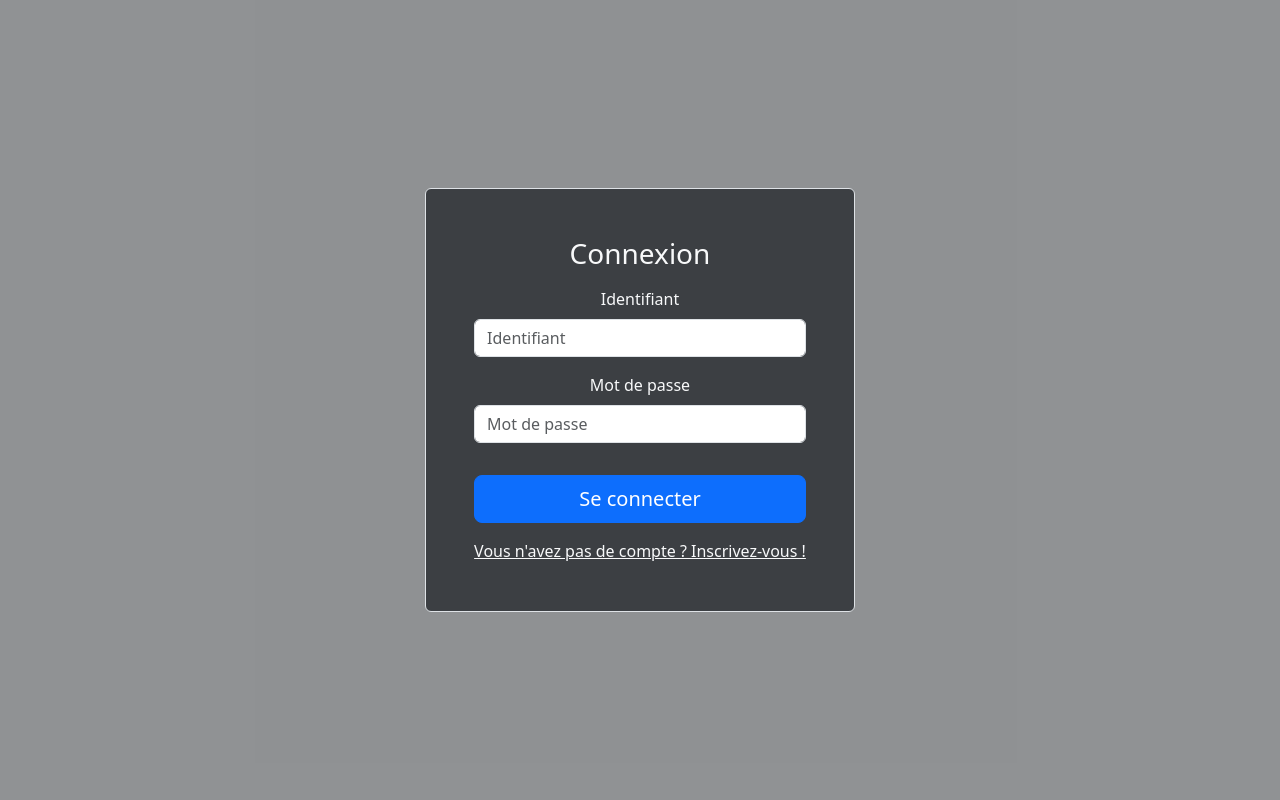
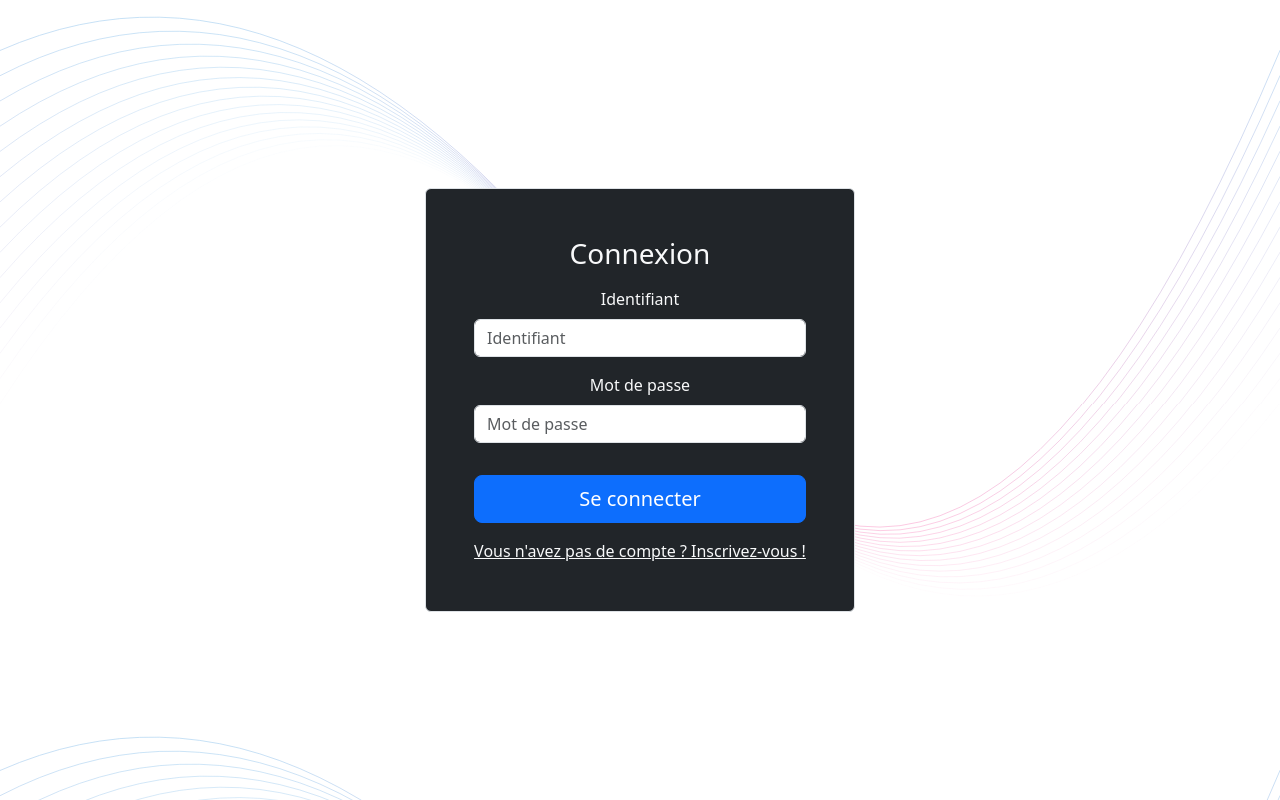
Before and after one commit to Westwood033/CTF, a React (Vite) app in the folder src/renderer/: page / in a window 1280 px wide. Built offline with nearby package versions, Linux system fonts and the light colour scheme.

Commit message:
(fix) Change: login background

```diff
--- a/src/renderer/index.html
+++ b/src/renderer/index.html
@@ -10,7 +10,7 @@
     />
   </head>
 
-  <body>
+  <body style="background-image:url('./src/assets/wavy-lines.svg')">
     <div id="root"></div>
     <script type="module" src="/src/main.tsx"></script>
   </body>
--- a/src/renderer/src/Login.tsx
+++ b/src/renderer/src/Login.tsx
@@ -21,9 +21,10 @@ function Login({ onLoginSuccess }: LoginProps): React.JSX.Element {
   return (
 
     <div
-      className="d-flex vh-100 w-100 align-items-center justify-content-center bg-dark bg-opacity-50">
+      className="d-flex vh-100 w-100 align-items-center justify-content-center">
+
       <form
-        className="d-flex flex-column text-center border rounded p-5 bg-dark bg-opacity-75"
+        className="d-flex flex-column text-center border rounded p-5 bg-dark"
         style={{ minWidth: "350px" }}
         onSubmit={(e) => {
           e.preventDefault();
--- a/src/renderer/src/assets/main.css
+++ b/src/renderer/src/assets/main.css
@@ -1,6 +1,6 @@
 @import './base.css';
 
-body {
+/*body {
   display: flex;
   align-items: center;
   justify-content: center;
@@ -169,3 +169,4 @@ code {
     display: none;
   }
 }
+*/
```
